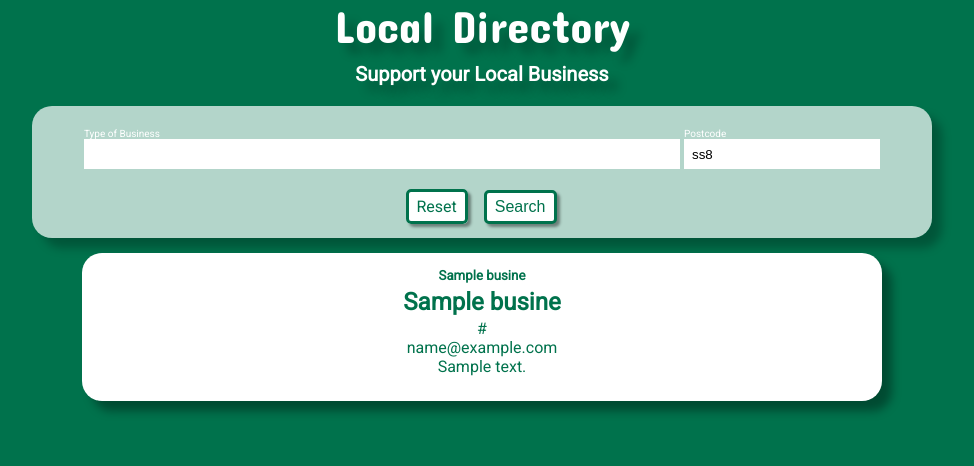
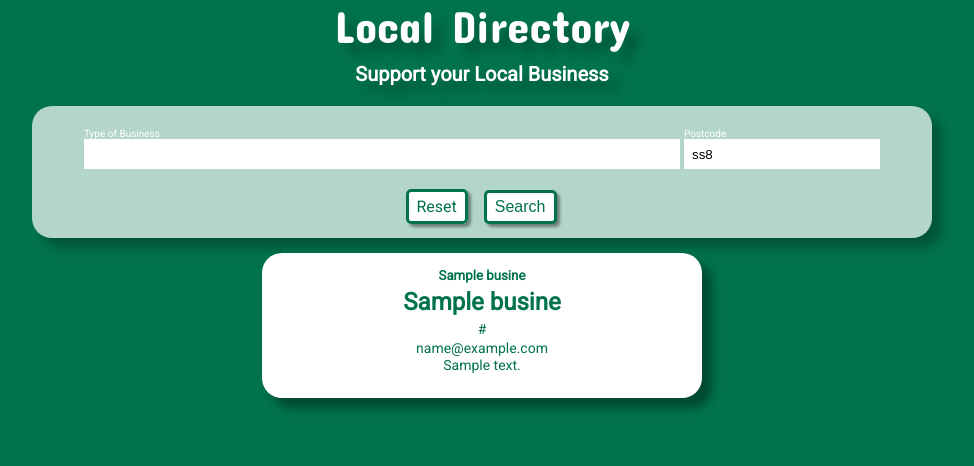
Before and after one commit to liamoconnor87/local_directory, a Flask app: page / in a window 1280 px wide. Shown: the part 351-817 px from the top of the page, without its empty margins (158-1132 px from the left). After the commit the page ends 761 px from the top, so only its background shows below. Run offline with Flask 2, Linux system fonts and the light colour scheme; a database or web service that is not in the repository returns one stand-in record (values such as "Sample title"); some libraries are stand-ins or nearby versions.

Commit message:
Style: responsive layout to business cards

```diff
--- a/static/css/style.css
+++ b/static/css/style.css
@@ -151,8 +151,7 @@ body{
     width: 100%;
     height: auto;
     display: block;
-    margin-left: auto;
-    margin-right: auto;
+    margin: 0 auto 15px auto;
     padding-top: 20px;
     max-width: 900px;
     background-color: rgba(255, 255, 255, .7);
@@ -301,8 +300,8 @@ body{
 .bus-card{
     display: inline-block;
     flex: 100%;
-    max-width: 100%;
-    margin: 15px auto;
+    max-width: 450px;
+    margin: 0px auto 15px auto;
 }
 
 .business{
@@ -325,6 +324,11 @@ body{
     text-decoration: none;
     color: inherit;
     padding-bottom: 3px;
+    font-size: 14px;
+}
+
+.business p{
+    font-size: 14px;
 }
 
 .business a:hover{
@@ -439,6 +443,12 @@ body{
 
 }
 
+@media screen and (min-width: 400px){
+    .buisness a, .nusiness p{
+        font-size: 16px;
+    }
+}
+
 @media screen and (min-width: 500px){
 
     .flashes h3{
@@ -448,6 +458,18 @@ body{
     .nav-bar{
         font-size: 17px;
         font-weight: 800;
+    }
+}
+
+@media screen and (min-width: 700px){
+    .business{
+        margin: 0 5px;
+    }
+}
+
+@media screen and (min-width: 750px){
+    .bus-card{
+        flex: 50%;
     }
 }
 
--- a/templates/index.html
+++ b/templates/index.html
@@ -50,7 +50,7 @@
                         <h1>{{ business.name }}</h1>
                         <a href="{{ business.website }}" target="_blank" rel="noopener noreferrer">{{ business.website }}</a><br>
                         <a href="mailto: {{ business.email }}">{{ business.email }}</a><br>
-                        {{ business.address }}<br>
+                        <p>{{ business.address }}</p>
                     </div>
                 </div>
 
```
